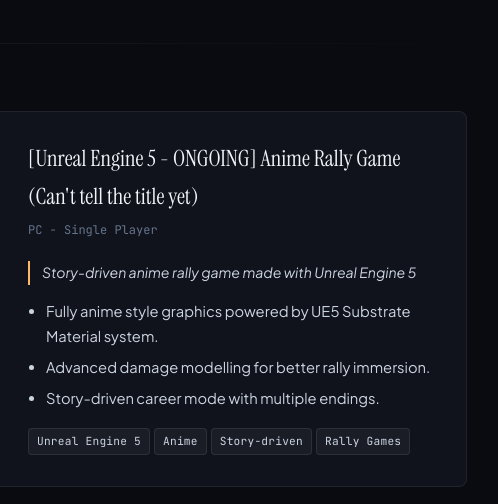
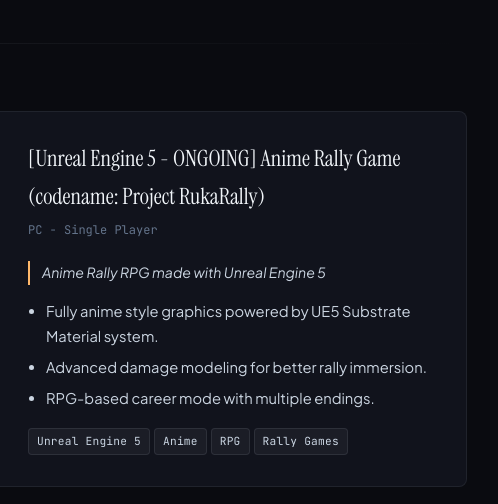
Before and after one commit to reyhan-darmawan15/reyhan-darmawan15.github.io, an Astro site: page / in a window 1280 px wide. Shown: the part 3391-3895 px from the top of the page, 549-1047 px from the left. Built offline with nearby package versions, Linux system fonts and the light colour scheme; Astro itself is replaced by a stand-in of ours.

Commit message:
Update project listing

```diff
--- a/src/components/Projects.astro
+++ b/src/components/Projects.astro
@@ -2,17 +2,17 @@
 const projects = [
   {
     title:
-      "[Unreal Engine 5 - ONGOING] Anime Rally Game (Can't tell the title yet)",
+      "[Unreal Engine 5 - ONGOING] Anime Rally Game (codename: Project RukaRally)",
     type: "PC - Single Player",
     repoUrl: null,
     driveUrl: null,
     researchGateUrl: null,
-    highlight: "Story-driven anime rally game made with Unreal Engine 5",
-    tags: ["Unreal Engine 5", "Anime", "Story-driven", "Rally Games"],
+    highlight: "Anime Rally RPG made with Unreal Engine 5",
+    tags: ["Unreal Engine 5", "Anime", "RPG", "Rally Games"],
     bullets: [
       "Fully anime style graphics powered by UE5 Substrate Material system.",
-      "Advanced damage modelling for better rally immersion.",
-      "Story-driven career mode with multiple endings.",
+      "Advanced damage modeling for better rally immersion.",
+      "RPG-based career mode with multiple endings.",
     ],
     image: "/ruka.png", // e.g. "/projects/ecg.jpg"
     placeholderTheme: "cyan",
```
